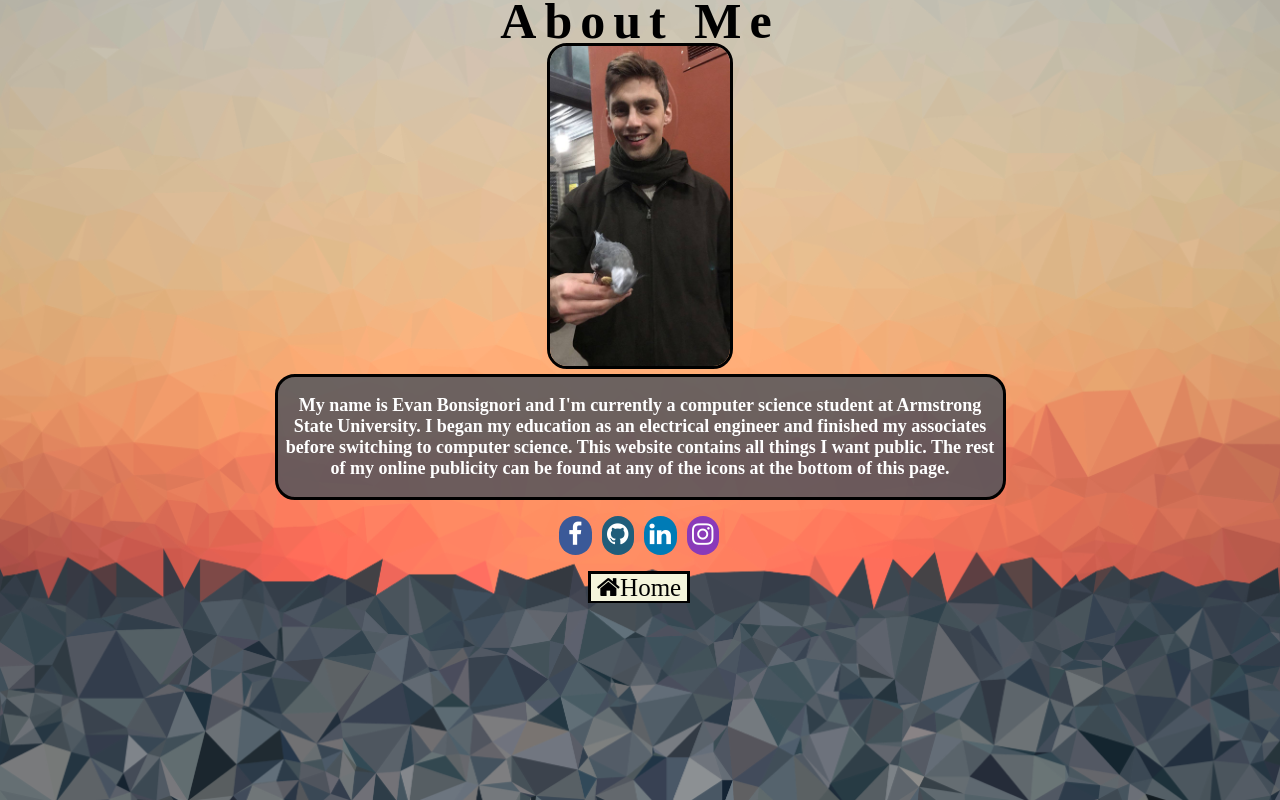
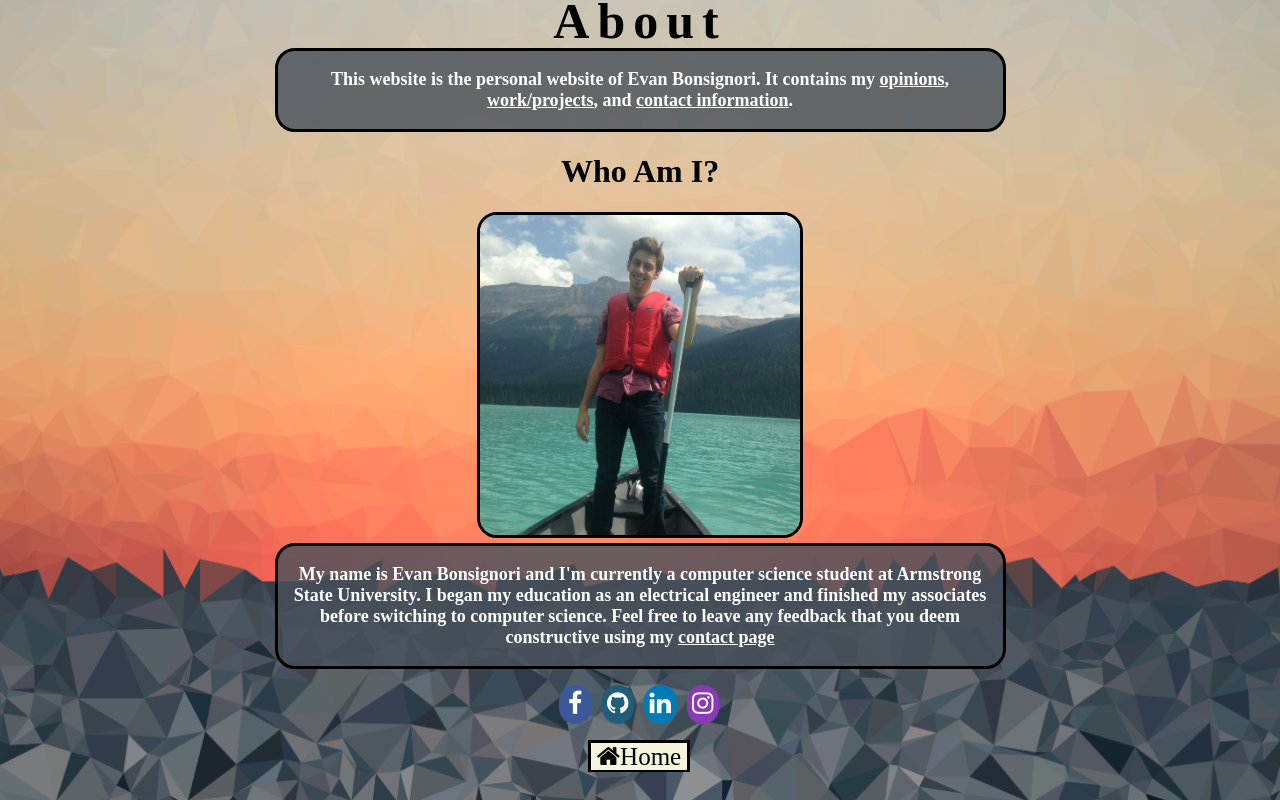
Before and after one commit to Ebonsignori/Personal-Website-Deprecated, a PHP site: page /about.html in a window 1280 px wide. Run offline with PHP 8.4, Linux system fonts and the light colour scheme.

Commit message:
Improve About Me Page

```diff
--- a/about.html
+++ b/about.html
@@ -1,4 +1,4 @@
-<!-- Ebonsignori About Me Page -->
+<!-- Ebonsignori About Page -->
 <!DOCTYPE html>
 <html lang="en">
     <head>
@@ -6,16 +6,16 @@
         <meta http-equiv="x-ua-compatible" content="ie=edge">
         <meta name="viewport" content="width=device-width, initial-scale=1,
               user-scalable=no" />
-        <meta name="url" content="https://ebonsignori.com/aboutme">
+        <meta name="url" content="https://ebonsignori.com/about">
         <meta name="rating" content="General">
 
-        <title> About Me </title>
+        <title> About </title>
         <meta name="author" content="Evan Bonsignori">
         <meta name="description" content="About Evan Bonsignori">
 
         <!-- Open Graph Data -->
         <meta property="og:image" content="img/evan_running_waterfall.jpg">
-        <meta property="og:description" content="About Evan Bonsignori">
+        <meta property="og:description" content="About ebonsignori.com">
         <meta property="og:title" content="Ebonsignori">
 
         <link rel="stylesheet" type="text/css" href="../css/main.css">
@@ -26,11 +26,19 @@
     <body class="bg-triangle">
         <div class="content-center-children-center" >
             <div id="page-header" >
-            <h1> About Me </h1>
+            <h1> About </h1>
+            </div>
+             <div class="bg-text">
+
+                 <p>This website is the personal website of Evan Bonsignori.
+                    It contains my <a href="php/blog"> opinions </a>,
+                    <a href="portfolio"> work/projects </a>, and
+                        <a href="php/contact"> contact information</a>.
+                 </p>
             </div>
 
-
-            <img src="img/evan_profile.jpg" title="Me"
+            <h1 id="me"> Who Am I? </h1>
+            <img src="img/evan_profile_canada.jpg" title="Me"
                  alt="Me Holding a Bird" id="page-image" />
         </div>
             <div class="bg-text">
@@ -38,9 +46,8 @@
 <p>My name is Evan Bonsignori and I'm currently a computer science
 student at Armstrong State University. I began my education as an
 electrical engineer and finished my associates before switching to
-computer science. This website contains all things I want public.
-The rest of my online publicity can be found at any of the icons
-at the bottom of this page.
+computer science. Feel free to leave any feedback that you deem
+constructive using my <a href="php/contact"> contact page </a>
 </p>
             </div>
 
--- a/css/main.css
+++ b/css/main.css
@@ -480,6 +480,17 @@ head { /* Don't Display meta information */
 .bg-text p{
     font-size: 18px;
     font-weight: 600;
+    display: inline-block;
+}
+
+.bg-text a {
+     color : white;
+    display: inline-block;
+    text-decoration: underline;
+}
+
+.bg-text a:hover {
+     color : lightgrey;
 }
 
 @media screen and (max-width: 800px) {
@@ -593,7 +604,7 @@ head { /* Don't Display meta information */
     left: -1.4em;
     display:flex;
     justify-content:center;
-    overflow: auto;
+    overflow: hidden;
 }
 
 .home span {
```
